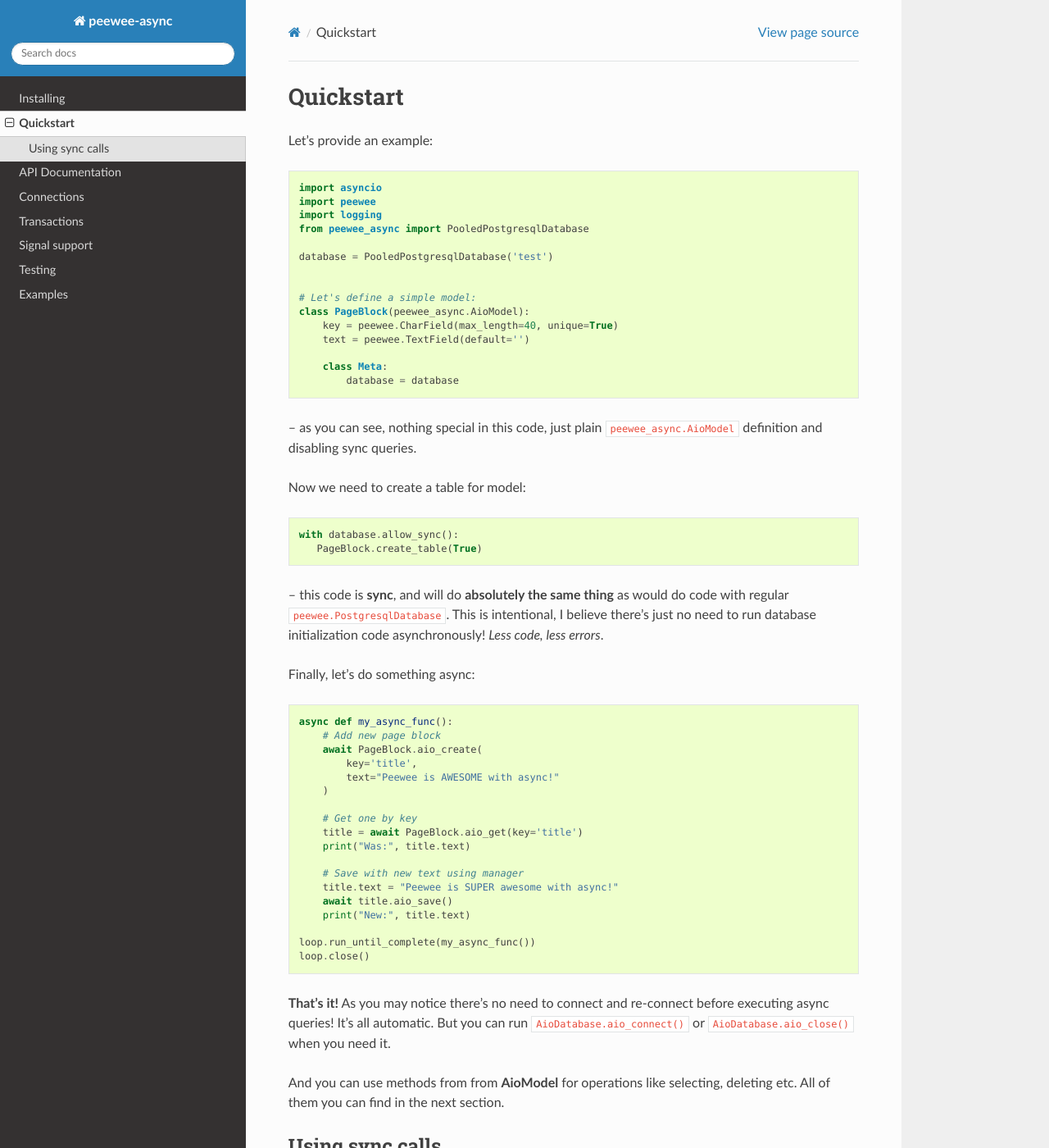
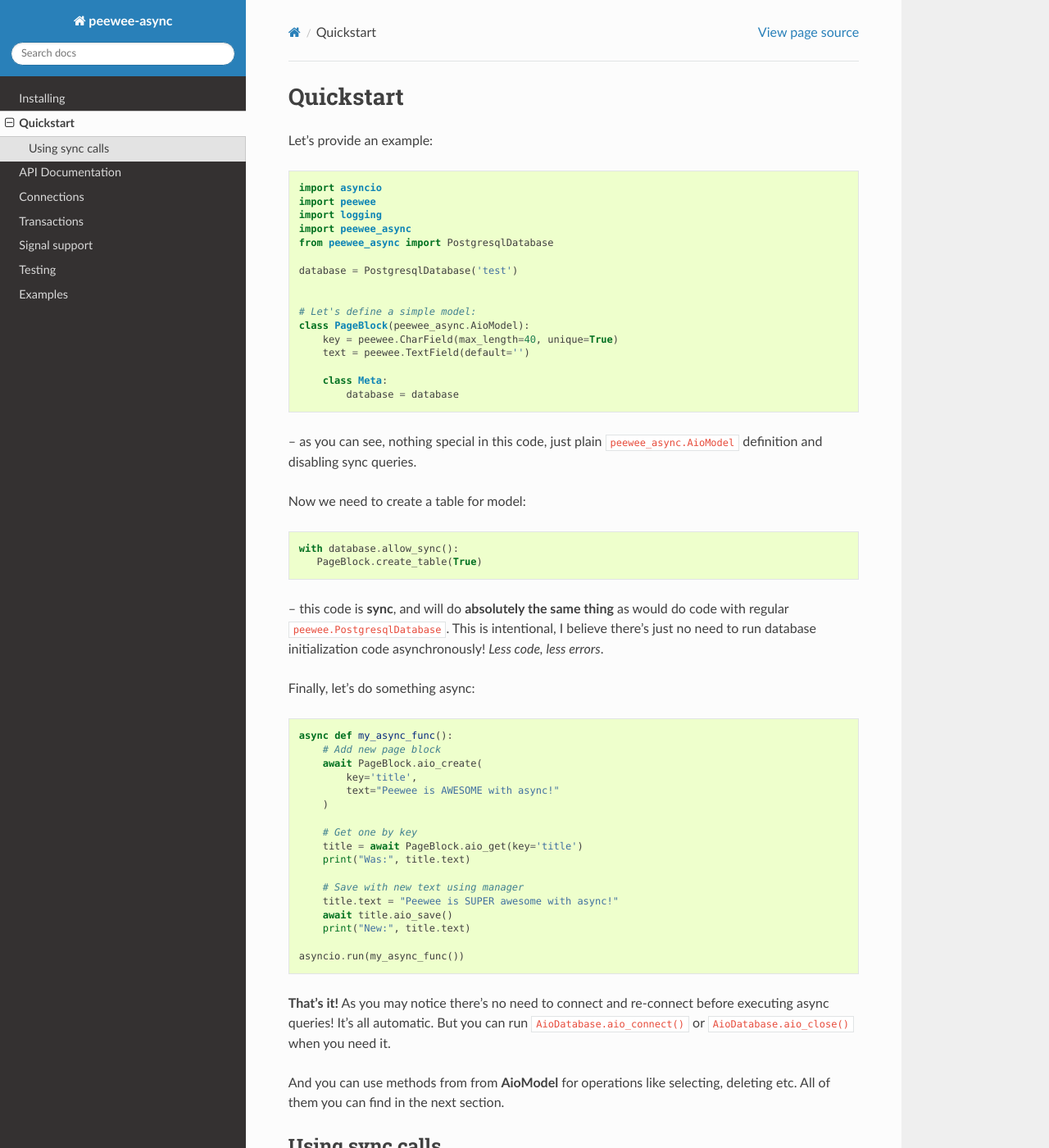
Before and after one commit to 05bit/peewee-async, a Sphinx documentation site: the page built from docs/peewee_async/quickstart.rst, in a window 1280 px wide and 1400 px high. Shown: the whole window at 82% size. Built offline with Sphinx 7.4.7 and the Read the Docs theme 3.1.0, drawn with Linux system fonts in a browser that asks for light colours.

Commit message:
fix: update documented database usage (#415)

```diff
--- a/docs/peewee_async/quickstart.rst
+++ b/docs/peewee_async/quickstart.rst
@@ -6,9 +6,10 @@ Let's provide an example::
     import asyncio
     import peewee
     import logging
-    from peewee_async import PooledPostgresqlDatabase
+    import peewee_async
+    from peewee_async import PostgresqlDatabase
 
-    database = PooledPostgresqlDatabase('test')
+    database = PostgresqlDatabase('test')
 
 
     # Let's define a simple model:
@@ -46,8 +47,7 @@ Finally, let's do something async::
         await title.aio_save()
         print("New:", title.text)
 
-    loop.run_until_complete(my_async_func())
-    loop.close()
+    asyncio.run(my_async_func())
 
 **That's it!** As you may notice there's no need to connect and re-connect before executing async queries! It's all automatic. But you can run ``AioDatabase.aio_connect()`` or ``AioDatabase.aio_close()`` when you need it.
 
--- a/docs/samples/tornado_sample.py
+++ b/docs/samples/tornado_sample.py
@@ -24,7 +24,7 @@ import tornado.web
 from tornado.platform.asyncio import AsyncIOMainLoop
 
 # Set up database and manager
-database = peewee_async.PooledPostgresqlDatabase('test')
+database = peewee_async.PostgresqlDatabase('test')
 
 
 # Define model
@@ -38,10 +38,11 @@ class TestNameModel(peewee_async.AioModel):
 
 
 # Create table, add some instances
-TestNameModel.create_table(True)
-TestNameModel.get_or_create(id=1, defaults={'name': "TestNameModel id=1"})
-TestNameModel.get_or_create(id=2, defaults={'name': "TestNameModel id=2"})
-TestNameModel.get_or_create(id=3, defaults={'name': "TestNameModel id=3"})
+with database.allow_sync():
+    TestNameModel.create_table(True)
+    TestNameModel.get_or_create(id=1, defaults={'name': "TestNameModel id=1"})
+    TestNameModel.get_or_create(id=2, defaults={'name': "TestNameModel id=2"})
+    TestNameModel.get_or_create(id=3, defaults={'name': "TestNameModel id=3"})
 database.close()
 
 AsyncIOMainLoop().install()
@@ -85,7 +86,7 @@ class RootHandler(tornado.web.RequestHandler):
 class CreateHandler(tornado.web.RequestHandler):
     async def get(self):
         loop = asyncio.get_event_loop()
-        task1 = asyncio.Task.current_task() # Just to demonstrate it's None
+        task1 = asyncio.current_task() # Just to demonstrate it's None
         task2 = loop.create_task(self.get_or_create())
         obj = await task2
         self.write({
--- a/peewee_async/__init__.py
+++ b/peewee_async/__init__.py
@@ -28,7 +28,6 @@ __version__ = version("peewee-async")
 
 
 __all__ = [
-    "PooledPostgresqlDatabase",
     "PostgresqlDatabase",
     "MySQLDatabase",
     "Transaction",
```
Also changed, not shown: README.md (+4 -3 lines), 1 other file.
